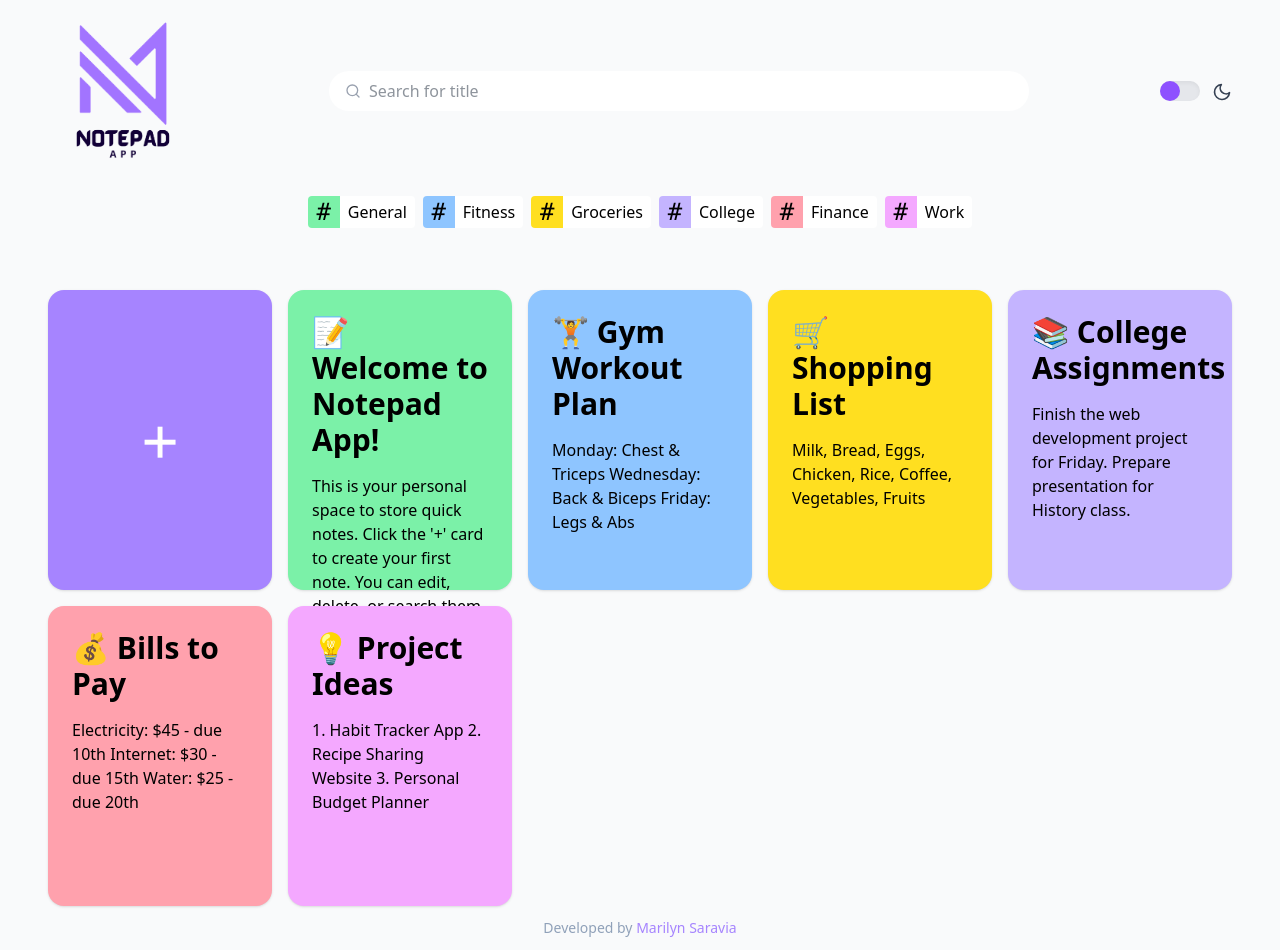
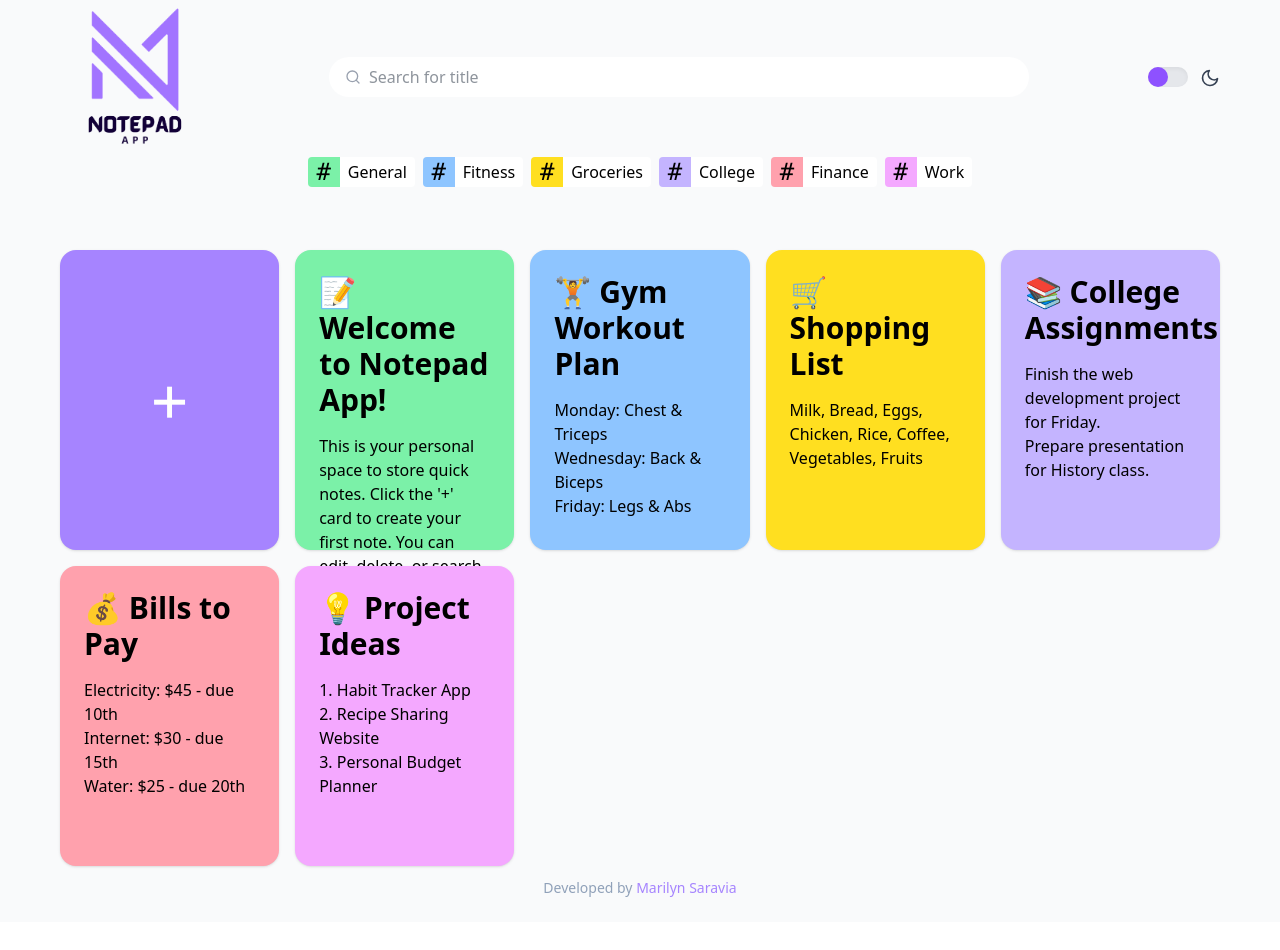
Before and after one commit to marilynsaravia/Notepad-App, a React (Vite) app: page / in a window 1280 px wide. After the commit the page ends 922 px from the top, so only its background shows below. Built offline with nearby package versions, Linux system fonts and the light colour scheme.

Commit message:
Add search and category filter functionalities

```diff
--- a/src/App.jsx
+++ b/src/App.jsx
@@ -1,19 +1,26 @@
-import { useState } from "react";
+import { useState } from 'react';
 import Navbar from './components/Navbar';
 import Categories from './components/Categories';
 import Notes from './components/Notes';
 import Footer from './components/Footer';
 
 function App() {
+  const [searchTerm, setSearchTerm] = useState("");
+  const [filterCategory, setFilterCategory] = useState(null);
 
-  const [searchTerm, setSearchTerm] = useState("");
+  const handleCategorySelect = (category) => {
+    // Si se selecciona de nuevo la misma categoría, se desactiva
+    setFilterCategory(prev => (prev === category ? null : category));
+  };
 
   return (
-    <div className="min-h-screen flex flex-col justify-between bg-gray-50 dark:bg-gray-800 font-sans">
-      <Navbar />
-      <Categories />
-      <Notes searchTerm={searchTerm}/>
-      <Footer />
+    <div className='bg-gray-50 dark:bg-gray-800 min-h-screen flex flex-col p-3 font-sans'>
+      <Navbar searchTerm={searchTerm} setSearchTerm={setSearchTerm} />
+      <Categories selectedCategory={filterCategory} onCategorySelect={handleCategorySelect} />
+      <Notes searchTerm={searchTerm} selectedCategory={filterCategory} />
+      <div className="mt-auto">
+        <Footer />
+      </div>
     </div>
   );
 }
--- a/src/components/Categories.jsx
+++ b/src/components/Categories.jsx
@@ -1,7 +1,10 @@
+import { useState } from 'react';
 import notes from '../data/notes.json';
 
-const Categories = () => {
-  // Predefined color classes for Tailwind 4
+const Categories = ({ onCategorySelect }) => {
+  const [selectedCategory, setSelectedCategory] = useState(null);
+
+  // Predefined Tailwind color classes
   const colorClasses = {
     "green": "bg-green-300",
     "blue": "bg-blue-300",
@@ -19,25 +22,34 @@ const Categories = () => {
     }
   });
 
-  // Get unique categories
   const uniqueCategories = Object.keys(categoryColors);
+
+  const handleClick = (category) => {
+    const newCategory = selectedCategory === category ? null : category;
+    setSelectedCategory(newCategory);
+    if (onCategorySelect) onCategorySelect(newCategory);
+  };
 
   return (
     <div className="w-full min-h-[60px] flex flex-wrap gap-2 justify-center items-center px-2 sm:px-4 md:px-12 py-2">
-      {uniqueCategories.length > 0 && uniqueCategories.map((category, index) => (
-        <div
+      {uniqueCategories.map((category, index) => (
+        <button
           key={index}
-          className="flex items-center bg-white dark:bg-gray-700 dark:text-gray-300 rounded-sm"
+          onClick={() => handleClick(category)}
+          className={`flex items-center rounded-sm transition cursor-pointer
+            ${selectedCategory === category ? 'ring-1 ring-violet-400 shadow-md' : ''}`}
         >
           <div
-            className={`${colorClasses[categoryColors[category]] || "bg-gray-200"} w-8 h-full flex items-center justify-center rounded-bl-sm rounded-tl-sm text-2xl font-mono dark:text-gray-700`}
+            className={`${colorClasses[categoryColors[category]] || 'bg-gray-200'}
+              w-8 h-[30px] flex items-center justify-center
+              rounded-bl-sm rounded-tl-sm text-2xl font-mono dark:text-gray-700`}
           >
             #
           </div>
-          <div className="px-2">
-            <p className="text-base capitalize whitespace-nowrap">{category}</p>
-          </div>
-        </div>
+          <p className="px-2 h-[30px] flex items-center text-base capitalize whitespace-nowrap bg-white dark:bg-gray-700 dark:text-gray-300 rounded-tr-sm rounded-br-sm">
+            {category}
+          </p>
+        </button>
       ))}
     </div>
   );
--- a/src/components/Navbar.jsx
+++ b/src/components/Navbar.jsx
@@ -2,9 +2,8 @@ import { useEffect, useState } from "react";
 import { getImageNavbar } from "../utils";
 import { FiMoon, FiSun, FiSearch } from "react-icons/fi";
 
-const Navbar = () => {
+const Navbar = ({ searchTerm, setSearchTerm }) => {
   const [isDarkMode, setIsDarkMode] = useState(() => {
-    // Read dark mode setting from localStorage (if it exists)
     return localStorage.getItem("theme") === "dark";
   });
 
@@ -22,21 +21,22 @@ const Navbar = () => {
   const handleToggle = () => setIsDarkMode(!isDarkMode);
 
   return (
-    <div className="w-full h-auto py-4 px-4 md:px-12 flex flex-col md:flex-row justify-between items-center gap-4">
+    <div className="w-full h-[130px] flex justify-between items-center px-4 md:px-12">
       <img
-        className="w-[120px] md:w-[150px]"
+        className="w-[100px] md:w-[150px]"
         src={getImageNavbar(isDarkMode ? "dark-logo.png" : "logo.png")}
         alt="Notepad App Logo"
       />
 
       {/* Search bar */}
-      <div className="relative w-full md:w-[700px]">
+      <div className="relative w-full md:w-[700px] mx-4">
         <span className="absolute left-4 top-1/2 transform -translate-y-1/2 text-gray-400">
           <FiSearch />
         </span>
         <input
           type="text"
           placeholder="Search for title"
+          value={searchTerm}
           onChange={(e) => setSearchTerm(e.target.value)}
           className="w-full pl-10 pr-5 py-2 bg-white dark:bg-gray-700 text-gray-800 dark:text-gray-300 rounded-full text-base focus:outline-none focus:ring-1 focus:ring-violet-400"
         />
--- a/src/components/Notes.jsx
+++ b/src/components/Notes.jsx
@@ -1,11 +1,6 @@
 import notes from '../data/notes.json';
 
-const Notes = ({ searchTerm }) => {
-
-  const filteredNotes = notes.filter(note =>
-    note.title.toLowerCase().includes(searchTerm.toLowerCase())
-  );
-
+const Notes = ({ searchTerm, selectedCategory }) => {
   const colorClasses = {
     "green": "bg-green-300",
     "blue": "bg-blue-300",
@@ -15,6 +10,12 @@ const Notes = ({ searchTerm }) => {
     "fuchsia": "bg-fuchsia-300"
   };
 
+  // Filter notes based on search term and category
+  const filteredNotes = notes.filter(note => {
+    const matchesSearch = note.title.toLowerCase().includes(searchTerm.toLowerCase());
+    const matchesCategory = selectedCategory ? note.category === selectedCategory : true;
+    return matchesSearch && matchesCategory;
+  });
 
   return (
     <div className="w-full h-auto grid grid-cols-1 sm:grid-cols-2 md:grid-cols-3 lg:grid-cols-4 xl:grid-cols-5 px-4 sm:px-6 lg:px-12 gap-4 mt-12">
@@ -26,14 +27,13 @@ const Notes = ({ searchTerm }) => {
 
       {/* Render filtered notes */}
       {filteredNotes.map((note) => (
-
         <div
           key={note.id}
           className={`${colorClasses[note.color] || 'bg-gray-200'} rounded-2xl shadow-sm p-6 flex flex-col justify-between h-[300px]`}
         >
           <div>
             <h2 className="text-3xl font-semibold">{note.title}</h2>
-            <p className="mt-4 text-base">{note.description}</p>
+            <p className="mt-4 text-base whitespace-pre-line">{note.description}</p>
           </div>
         </div>
       ))}
```
